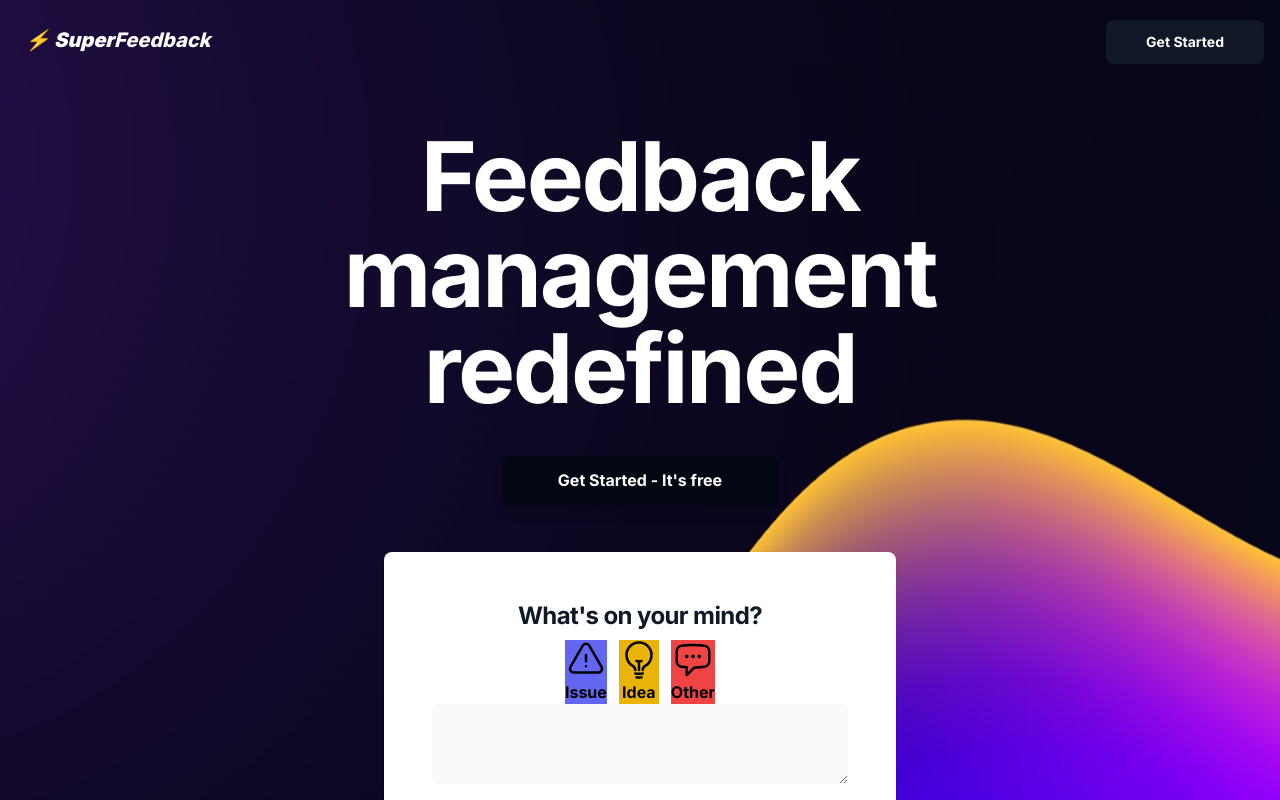
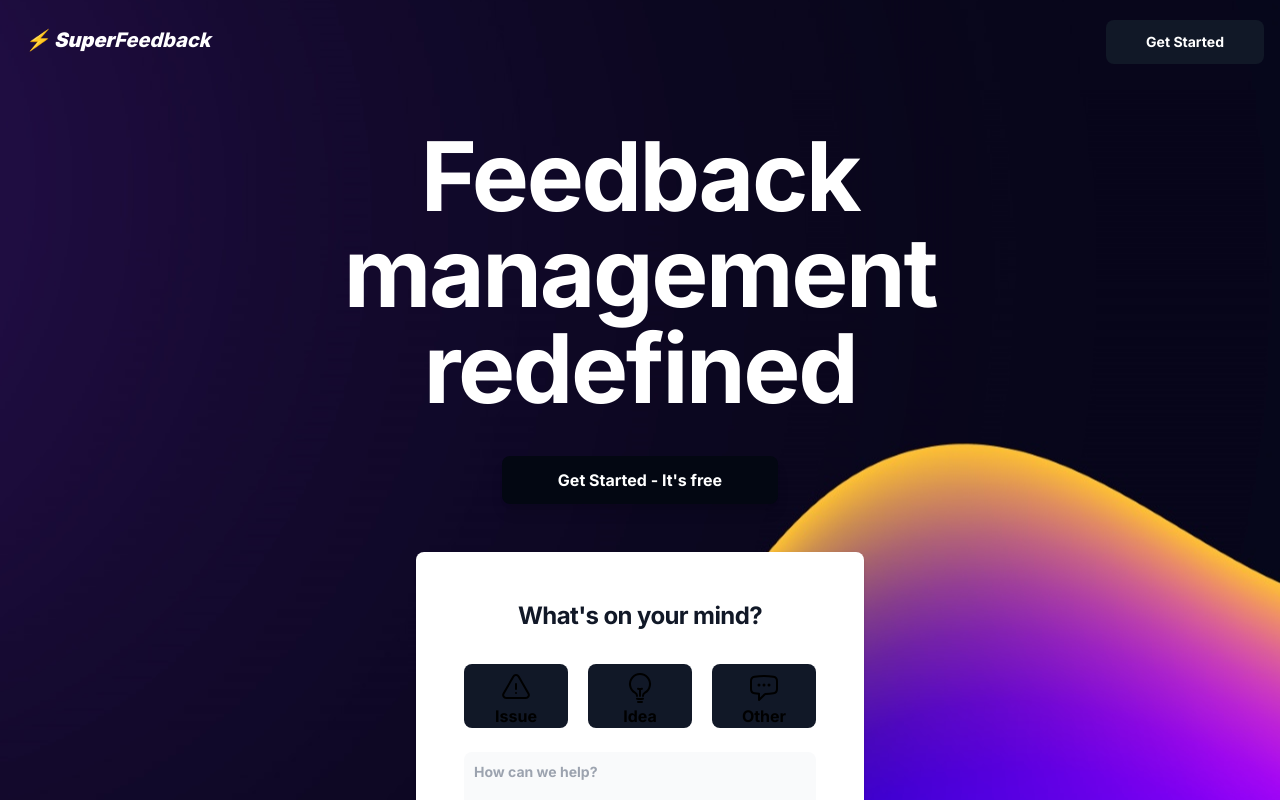
Before and after one commit to ramezj/FullStack, a Next.js app in the folder client/: page / in a window 1280 px wide. Shown: the top 800 px of the page. Built offline with nearby package versions, Linux system fonts and the light colour scheme; no server answers.

Commit message:
widget update

```diff
--- a/client/components/Widget/Idea.jsx
+++ b/client/components/Widget/Idea.jsx
@@ -2,8 +2,8 @@
 export default function Idea() {
     return (
         <>
-        <div className="cursor-pointer bg-yellow-500">
-        <svg xmlns="http://www.w3.org/2000/svg" fill="none" viewBox="0 0 24 24" strokeWidth={1.5} stroke="currentColor" className="w-10 h-10">
+        <div className="bg-gray-900 cursor-pointer rounded-lg w-2/5 hover:bg-gray-800">
+        <svg xmlns="http://www.w3.org/2000/svg" fill="none" viewBox="0 0 24 24" strokeWidth={1.5} stroke="currentColor" className="w-8 h-8 mt-2">
   <path strokeLinecap="round" strokeLinejoin="round" d="M12 18v-5.25m0 0a6.01 6.01 0 001.5-.189m-1.5.189a6.01 6.01 0 01-1.5-.189m3.75 7.478a12.06 12.06 0 01-4.5 0m3.75 2.383a14.406 14.406 0 01-3 0M14.25 18v-.192c0-.983.658-1.823 1.508-2.316a7.5 7.5 0 10-7.517 0c.85.493 1.509 1.333 1.509 2.316V18" />
 </svg>
         <span className="font-bold">Idea</span>
--- a/client/components/Widget/Issue.jsx
+++ b/client/components/Widget/Issue.jsx
@@ -2,8 +2,8 @@
 export default function Issue() {
     return (
         <>
-        <div className="cursor-pointer bg-indigo-500">
-        <svg xmlns="http://www.w3.org/2000/svg" fill="none" viewBox="0 0 24 24" strokeWidth={1.5} stroke="currentColor" className="w-10 h-10">
+        <div className="bg-gray-900 cursor-pointer rounded-lg w-2/5 hover:bg-gray-800">
+        <svg xmlns="http://www.w3.org/2000/svg" fill="none" viewBox="0 0 24 24" strokeWidth={1.5} stroke="currentColor" className="w-8 h-8 mt-2">
         <path strokeLinecap="round" strokeLinejoin="round" d="M12 9v3.75m-9.303 3.376c-.866 1.5.217 3.374 1.948 3.374h14.71c1.73 0 2.813-1.874 1.948-3.374L13.949 3.378c-.866-1.5-3.032-1.5-3.898 0L2.697 16.126zM12 15.75h.007v.008H12v-.008z" />
         </svg>
         <span className="font-bold">Issue</span>
--- a/client/components/Widget/Other.jsx
+++ b/client/components/Widget/Other.jsx
@@ -2,12 +2,11 @@
 export default function Other() {
     return (
         <>
-        <div className="cursor-pointer bg-red-500">
-        <svg xmlns="http://www.w3.org/2000/svg" fill="none" viewBox="0 0 24 24" strokeWidth={1.5} stroke="currentColor" className="w-10 h-10">
+        <div className="bg-gray-900 cursor-pointer rounded-lg w-2/5 hover:bg-gray-800">
+        <svg xmlns="http://www.w3.org/2000/svg" fill="none" viewBox="0 0 24 24" strokeWidth={1.5} stroke="currentColor" className="w-8 h-8 mt-2">
   <path strokeLinecap="round" strokeLinejoin="round" d="M8.625 9.75a.375.375 0 11-.75 0 .375.375 0 01.75 0zm0 0H8.25m4.125 0a.375.375 0 11-.75 0 .375.375 0 01.75 0zm0 0H12m4.125 0a.375.375 0 11-.75 0 .375.375 0 01.75 0zm0 0h-.375m-13.5 3.01c0 1.6 1.123 2.994 2.707 3.227 1.087.16 2.185.283 3.293.369V21l4.184-4.183a1.14 1.14 0 01.778-.332 48.294 48.294 0 005.83-.498c1.585-.233 2.708-1.626 2.708-3.228V6.741c0-1.602-1.123-2.995-2.707-3.228A48.394 48.394 0 0012 3c-2.392 0-4.744.175-7.043.513C3.373 3.746 2.25 5.14 2.25 6.741v6.018z" />
 </svg>
-
-        <span className="font-bold">Other</span>
+    <span className="font-bold">Other</span>
         </div>
         </>
     )
--- a/client/components/Widget/index.jsx
+++ b/client/components/Widget/index.jsx
@@ -4,28 +4,15 @@ import Other from "./Other"
 
 export default function Widget(props) {
     return (
-    <div class="block max-w-lg p-12 bg-white border border-none rounded-lg shadow hover:bg-gray-100 dark:bg-gray-950 dark:border-gray-700 dark:hover:bg-gray-950">
+    <div class="block max-w-md p-12 bg-white border border-none rounded-lg shadow hover:bg-gray-100 dark:bg-gray-950 dark:border-gray-700 dark:hover:bg-gray-950">
     <h5 class="mb-2 text-2xl font-bold tracking-tight text-gray-900 dark:text-white">What's on your mind?</h5>
-    <div className="flex space-x-3 justify-center">
+    <br />
+    <div className="flex space-x-5 justify-center">
     <Issue />
     <Idea />
     <Other />
     </div>
-    {/* <button type="button" class="text-white bg-gray-800 hover:bg-gray-900 focus:outline-none focus:ring-4 focus:ring-gray-300 font-bold rounded-lg text-sm px-8 py-2.5 mr-2 mb-2 dark:bg-gray-800 dark:hover:bg-gray-700 dark:focus:ring-gray-700 dark:border-gray-700"><svg xmlns="http://www.w3.org/2000/svg" fill="none" viewBox="0 0 24 24" strokeWidth={1.5} stroke="currentColor" className="w-6 h-6">
-  <path strokeLinecap="round" strokeLinejoin="round" d="M12 9v3.75m-9.303 3.376c-.866 1.5.217 3.374 1.948 3.374h14.71c1.73 0 2.813-1.874 1.948-3.374L13.949 3.378c-.866-1.5-3.032-1.5-3.898 0L2.697 16.126zM12 15.75h.007v.008H12v-.008z" />
-</svg>
-Issue
-</button>
-    <button type="button" class="text-white bg-gray-800 hover:bg-gray-900 focus:outline-none focus:ring-4 focus:ring-gray-300 font-bold rounded-lg text-sm px-8 py-2.5 mr-2 mb-2 dark:bg-gray-800 dark:hover:bg-gray-700 dark:focus:ring-gray-700 dark:border-gray-700"><svg xmlns="http://www.w3.org/2000/svg" fill="none" viewBox="0 0 24 24" strokeWidth={1.5} stroke="currentColor" className="w-6 h-6">
-  <path strokeLinecap="round" strokeLinejoin="round" d="M12 18v-5.25m0 0a6.01 6.01 0 001.5-.189m-1.5.189a6.01 6.01 0 01-1.5-.189m3.75 7.478a12.06 12.06 0 01-4.5 0m3.75 2.383a14.406 14.406 0 01-3 0M14.25 18v-.192c0-.983.658-1.823 1.508-2.316a7.5 7.5 0 10-7.517 0c.85.493 1.509 1.333 1.509 2.316V18" />
-</svg>
-Idea
-</button>
-    <button type="button" class="text-white bg-gray-800 hover:bg-gray-900 focus:outline-none focus:ring-4 focus:ring-gray-300 font-bold rounded-lg text-sm px-8 py-2.5 mr-2 mb-2 dark:bg-gray-800 dark:hover:bg-gray-700 dark:focus:ring-gray-700 dark:border-gray-700"><svg xmlns="http://www.w3.org/2000/svg" fill="none" viewBox="0 0 24 24" strokeWidth={1.5} stroke="currentColor" className="w-6 h-6">
-  <path strokeLinecap="round" strokeLinejoin="round" d="M8.625 9.75a.375.375 0 11-.75 0 .375.375 0 01.75 0zm0 0H8.25m4.125 0a.375.375 0 11-.75 0 .375.375 0 01.75 0zm0 0H12m4.125 0a.375.375 0 11-.75 0 .375.375 0 01.75 0zm0 0h-.375m-13.5 3.01c0 1.6 1.123 2.994 2.707 3.227 1.087.16 2.185.283 3.293.369V21l4.184-4.183a1.14 1.14 0 01.778-.332 48.294 48.294 0 005.83-.498c1.585-.233 2.708-1.626 2.708-3.228V6.741c0-1.602-1.123-2.995-2.707-3.228A48.394 48.394 0 0012 3c-2.392 0-4.744.175-7.043.513C3.373 3.746 2.25 5.14 2.25 6.741v6.018z" />
-</svg>
-Other
-</button> */}
+    <br />
     <textarea
         class="
         bg-gray-50
@@ -44,14 +31,13 @@ Other
         active:outline-none
         focus:outline-none
         active:border-none"
-        placeholder={props.placeholder}
+        placeholder='How can we help?'
         value={props.value}
         onChange={props.onChange}
         rows={3}
         />
         <br />
-        <button type="button" class="text-white bg-gray-800 hover:bg-gray-900 focus:outline-none focus:ring-4 focus:ring-gray-300 font-medium rounded-lg text-sm px-10 py-2.5 mr-2 mb-2 dark:bg-gray-800 dark:hover:bg-gray-700 dark:focus:ring-gray-700 dark:border-gray-700">Send Feedback</button>
+        <button type="button" class="text-white bg-gray-800 hover:bg-gray-900 focus:outline-none focus:ring-4 focus:ring-gray-300 font-bold rounded-lg text-sm px-10 py-2.5 mr-2 mb-2 dark:bg-gray-800 dark:hover:bg-gray-700 dark:focus:ring-gray-700 dark:border-gray-700">Send Feedback</button>
     </div>
-
     )
 }
```
